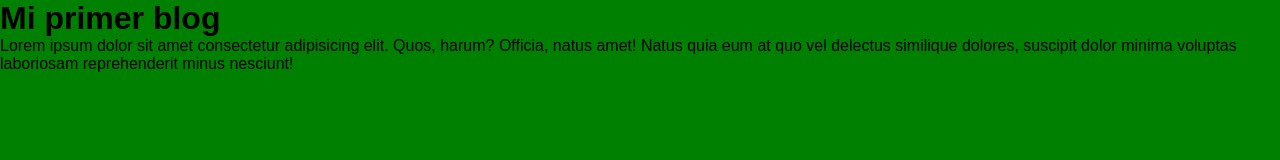
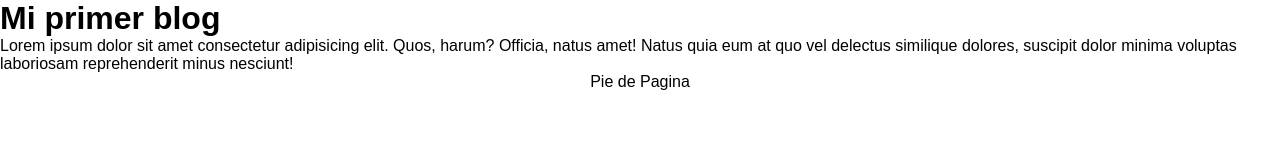
Before and after one commit to ing-jrivero/PW_Mi-Blog, a plain HTML site: page index.html in a window 1280 px wide. Drawn offline with Linux system fonts and the light colour scheme.

Commit message:
Agregandi Pie de Pagina y CSS

```diff
--- a/index.html
+++ b/index.html
@@ -8,5 +8,10 @@
             <h1>Mi primer blog</h1>
             <p>Lorem ipsum dolor sit amet consectetur adipisicing elit. Quos, harum? Officia, natus amet! Natus quia eum at quo vel delectus similique dolores, suscipit dolor minima voluptas laboriosam reprehenderit minus nesciunt!</p>
 
+
+
+            <footer>
+                <p>Pie de Pagina</p>
+            </footer>
         </body>
 </html>
--- a/styles.css
+++ b/styles.css
@@ -5,5 +5,9 @@
 }
 body{
     font-family: Arial, Helvetica, sans-serif;
-    background-color: green;
+
 }
+
+footer{
+    text-align: center;
+}
```
